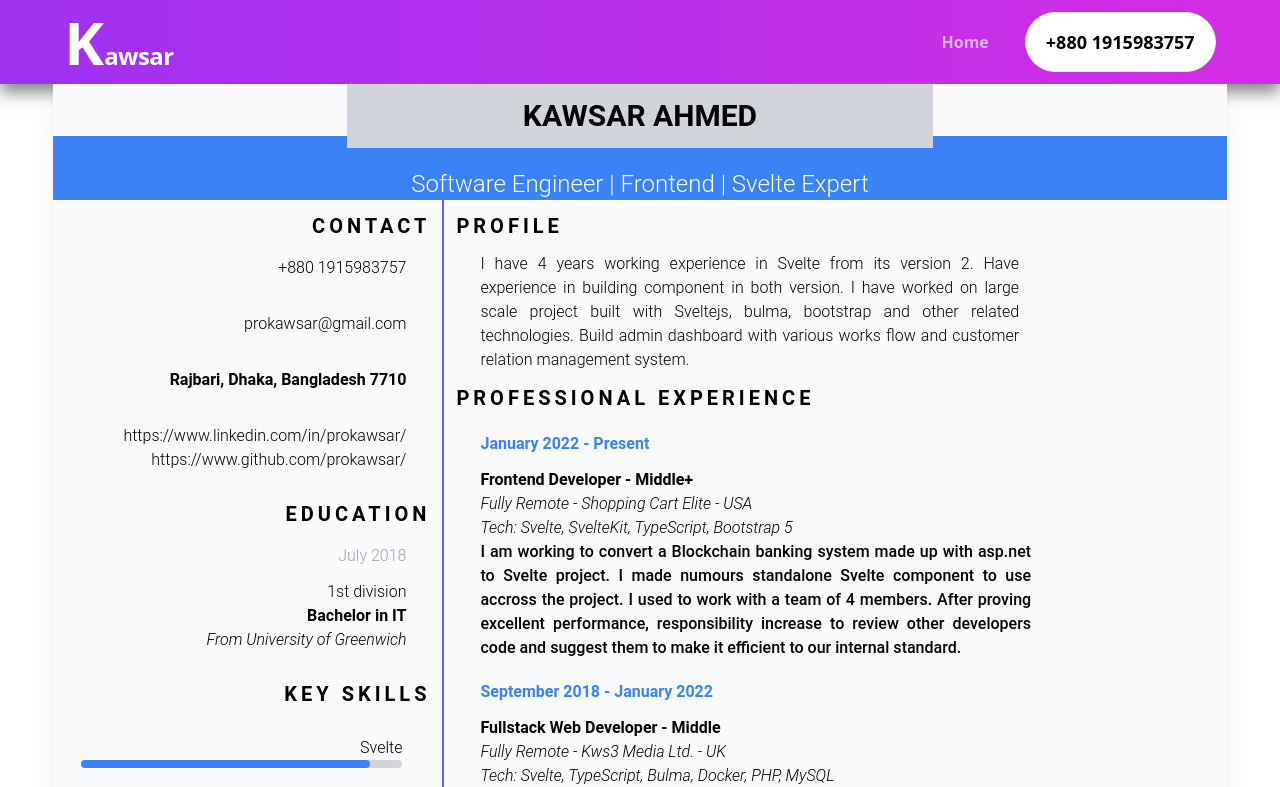
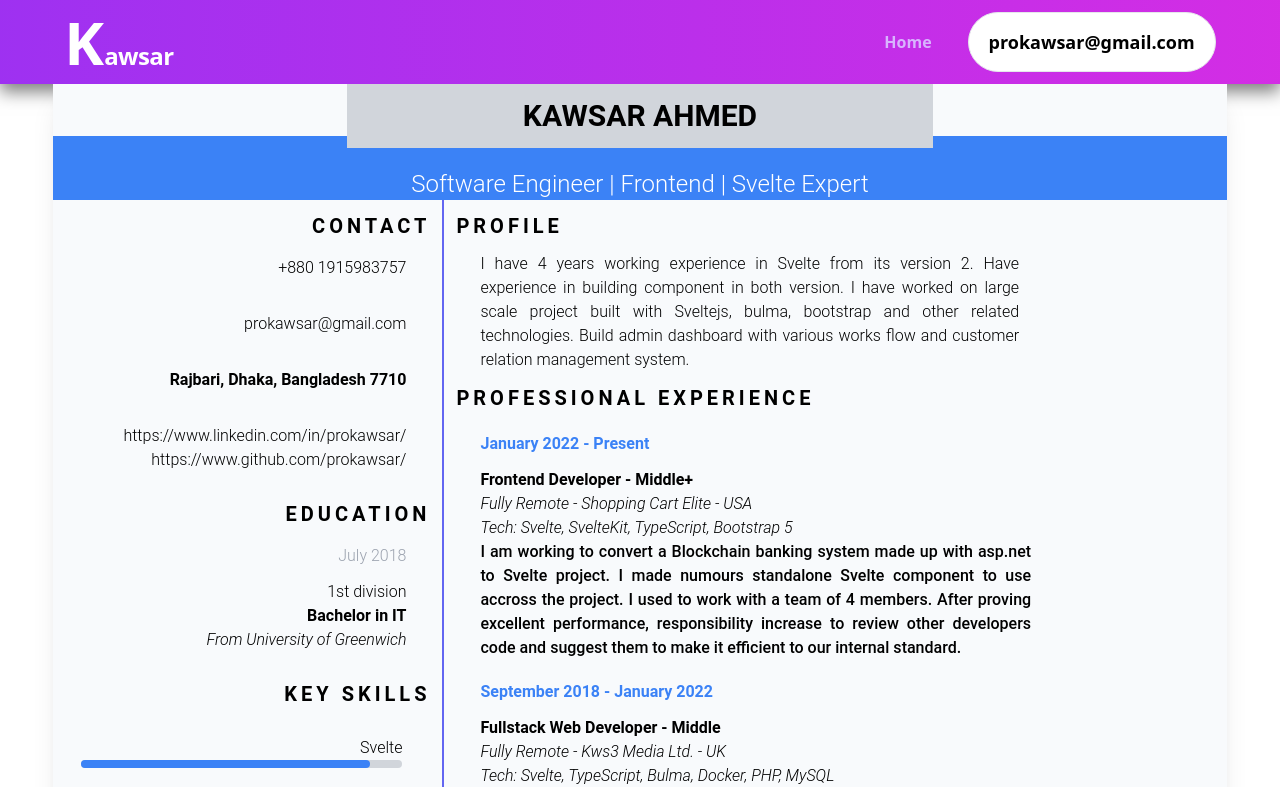
Before and after one commit to prokawsar/Portfolio, a SvelteKit app: page /resume in a window 1280 px wide. Shown: the top 787 px of the page. Built offline with nearby package versions, Linux system fonts and the light colour scheme.

Commit message:
fix navbar email

```diff
--- a/src/components/Navbar.svelte
+++ b/src/components/Navbar.svelte
@@ -44,7 +44,7 @@
 				<a
 					href="#"
 					class="inline-block text-lg p-5 leading-none border rounded-full bg-white font-bold text-black hover:border-transparent mt-4 lg:mt-0"
-					>+880 1915983757</a
+					>prokawsar@gmail.com</a
 				>
 			</div>
 		</div>
```
